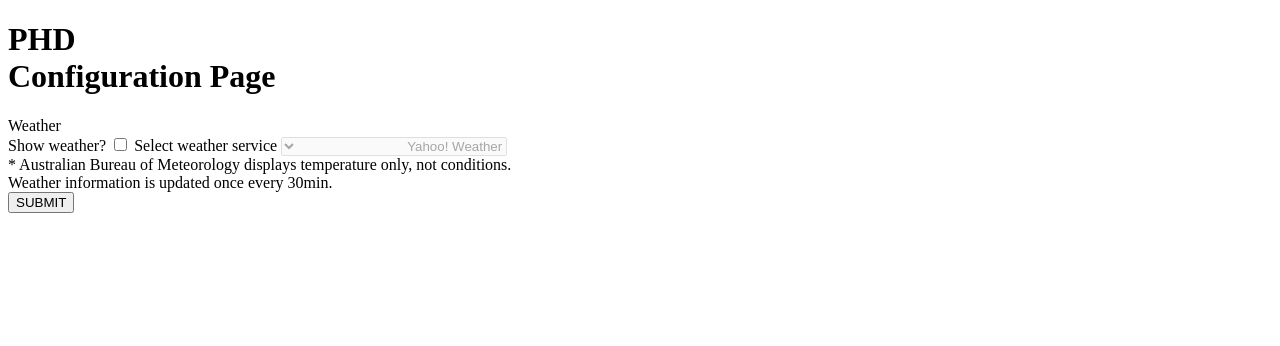
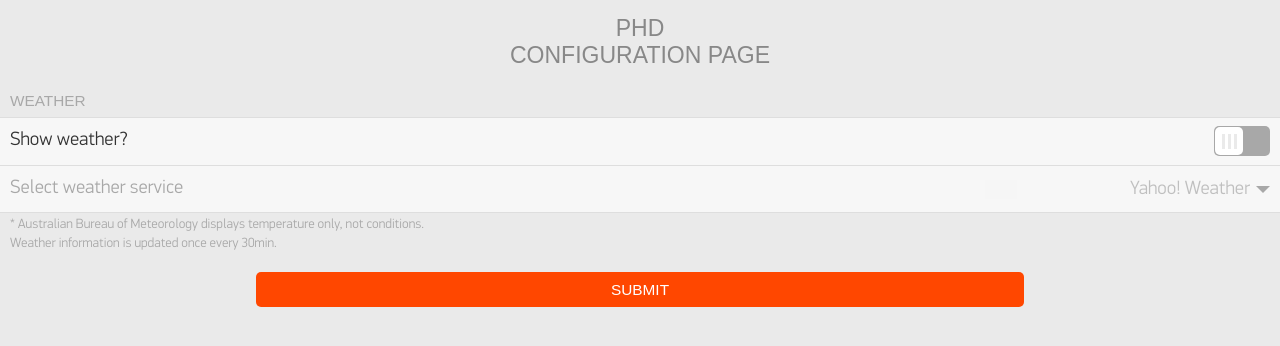
Before and after one commit to phdesign/pebble-phd, a plain HTML site: page index.html in a window 1280 px wide. Drawn offline with Linux system fonts and the light colour scheme; the site is published under a folder, as on GitHub Pages, so addresses that start at the root find nothing.

Commit message:
Make paths relative

```diff
--- a/index.html
+++ b/index.html
@@ -3,8 +3,8 @@
 <head>
   <meta charset="UTF-8">
   <title>PHD Configuration Page</title>
-  <link rel='stylesheet' type='text/css' href='/bower_components/Slate/dist/css/slate.min.css'>
-  <link rel='stylesheet' type='text/css' href='/css/style.css'>
+  <link rel='stylesheet' type='text/css' href='bower_components/Slate/dist/css/slate.min.css'>
+  <link rel='stylesheet' type='text/css' href='css/style.css'>
 </head>
 <body>
   <div class='item-container'>
@@ -39,7 +39,7 @@
     </div>
   </div>
 
-  <script src='/bower_components/Slate/dist/js/slate.min.js'></script>
-  <script src='/js/main.js'></script>
+  <script src='bower_components/Slate/dist/js/slate.min.js'></script>
+  <script src='js/main.js'></script>
 </body>
 </html>
```
